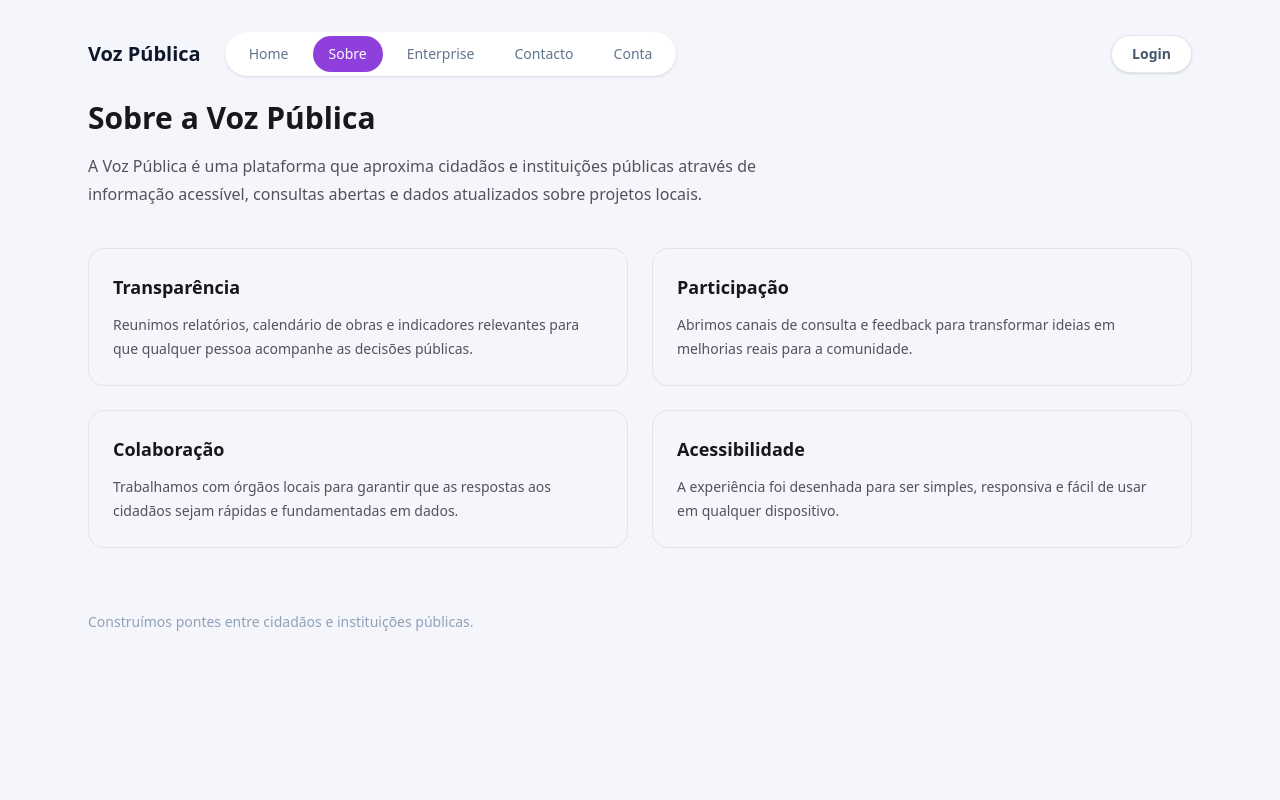
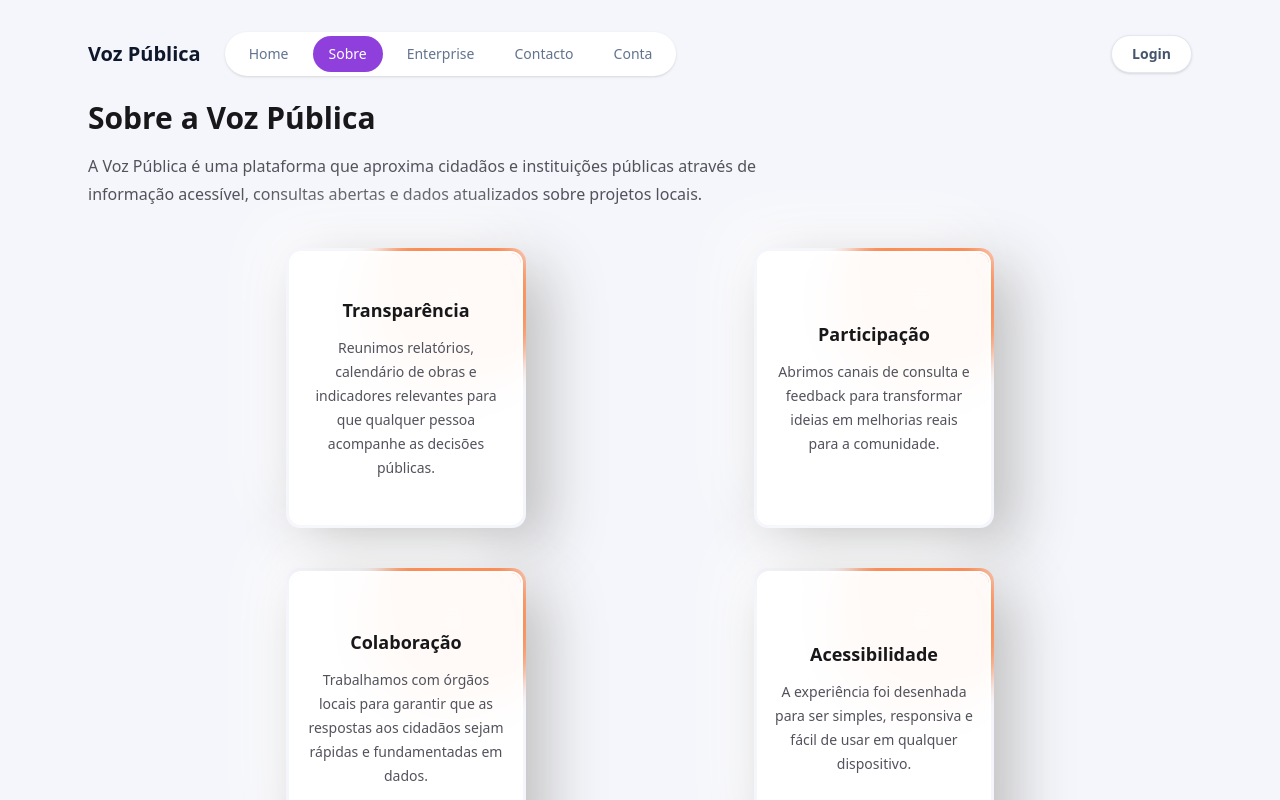
Before and after one commit to msantos51/vozpublica, a Next.js app: page /about in a window 1280 px wide. Shown: the top 800 px of the page. Built offline with nearby package versions, Linux system fonts and the light colour scheme.

Commit message:
center about cards layout

```diff
--- a/app/about/page.tsx
+++ b/app/about/page.tsx
@@ -14,38 +14,74 @@ export default function AboutPage() {
       </header>
 
       {/* Lista com pilares que explicam o funcionamento da plataforma. */}
-      <div className="grid gap-6 md:grid-cols-2">
-        <article className="rounded-2xl border border-zinc-200 p-6">
+      <div className="mx-auto grid max-w-4xl gap-8 md:grid-cols-2 md:gap-10">
+        <article className="card">
+          {/* Camada de fundo translúcida para realçar o conteúdo. */}
+          <div className="bg" />
+          {/* Elemento animado com gradiente que percorre o cartão. */}
+          <div className="blob" />
+          {/* Conteúdo textual acima das camadas decorativas. */}
+          <div className="card-content">
             {/* Pilar de transparência. */}
-          <h2 className="text-lg font-semibold text-zinc-900">Transparência</h2>
+            <h2 className="text-lg font-semibold text-zinc-900">
+              Transparência
+            </h2>
             <p className="mt-3 text-sm leading-6 text-zinc-600">
               Reunimos relatórios, calendário de obras e indicadores relevantes
               para que qualquer pessoa acompanhe as decisões públicas.
             </p>
+          </div>
         </article>
-        <article className="rounded-2xl border border-zinc-200 p-6">
+        <article className="card">
+          {/* Camada de fundo translúcida para realçar o conteúdo. */}
+          <div className="bg" />
+          {/* Elemento animado com gradiente que percorre o cartão. */}
+          <div className="blob" />
+          {/* Conteúdo textual acima das camadas decorativas. */}
+          <div className="card-content">
             {/* Pilar de participação. */}
-          <h2 className="text-lg font-semibold text-zinc-900">Participação</h2>
+            <h2 className="text-lg font-semibold text-zinc-900">
+              Participação
+            </h2>
             <p className="mt-3 text-sm leading-6 text-zinc-600">
               Abrimos canais de consulta e feedback para transformar ideias em
               melhorias reais para a comunidade.
             </p>
+          </div>
         </article>
-        <article className="rounded-2xl border border-zinc-200 p-6">
+        <article className="card">
+          {/* Camada de fundo translúcida para realçar o conteúdo. */}
+          <div className="bg" />
+          {/* Elemento animado com gradiente que percorre o cartão. */}
+          <div className="blob" />
+          {/* Conteúdo textual acima das camadas decorativas. */}
+          <div className="card-content">
             {/* Pilar de colaboração institucional. */}
-          <h2 className="text-lg font-semibold text-zinc-900">Colaboração</h2>
+            <h2 className="text-lg font-semibold text-zinc-900">
+              Colaboração
+            </h2>
             <p className="mt-3 text-sm leading-6 text-zinc-600">
               Trabalhamos com órgãos locais para garantir que as respostas aos
               cidadãos sejam rápidas e fundamentadas em dados.
             </p>
+          </div>
         </article>
-        <article className="rounded-2xl border border-zinc-200 p-6">
+        <article className="card">
+          {/* Camada de fundo translúcida para realçar o conteúdo. */}
+          <div className="bg" />
+          {/* Elemento animado com gradiente que percorre o cartão. */}
+          <div className="blob" />
+          {/* Conteúdo textual acima das camadas decorativas. */}
+          <div className="card-content">
             {/* Pilar de acessibilidade digital. */}
-          <h2 className="text-lg font-semibold text-zinc-900">Acessibilidade</h2>
+            <h2 className="text-lg font-semibold text-zinc-900">
+              Acessibilidade
+            </h2>
             <p className="mt-3 text-sm leading-6 text-zinc-600">
-            A experiência foi desenhada para ser simples, responsiva e fácil de
-            usar em qualquer dispositivo.
+              A experiência foi desenhada para ser simples, responsiva e fácil
+              de usar em qualquer dispositivo.
             </p>
+          </div>
         </article>
       </div>
     </section>
--- a/app/globals.css
+++ b/app/globals.css
@@ -39,3 +39,80 @@ body {
   color: var(--foreground);
   font-family: var(--font-sans);
 }
+
+/* Define o cartão principal com sombra e alinhamento central. */
+.card {
+  position: relative;
+  width: min(100%, 240px);
+  height: 280px;
+  border-radius: 14px;
+  z-index: 1;
+  overflow: hidden;
+  display: flex;
+  flex-direction: column;
+  align-items: center;
+  justify-content: center;
+  margin: 0 auto;
+  box-shadow: 20px 20px 60px #bebebe, -20px -20px 60px #ffffff;
+}
+
+/* Cria a camada translúcida com blur para o conteúdo do cartão. */
+.bg {
+  position: absolute;
+  top: 5px;
+  left: 5px;
+  width: calc(100% - 10px);
+  height: calc(100% - 10px);
+  z-index: 2;
+  background: rgba(255, 255, 255, 0.95);
+  backdrop-filter: blur(24px);
+  border-radius: 10px;
+  overflow: hidden;
+  outline: 2px solid #ffffff;
+}
+
+/* Define a bolha com gradiente laranja e animação contínua. */
+.blob {
+  position: absolute;
+  z-index: 1;
+  top: 50%;
+  left: 50%;
+  width: 170px;
+  height: 170px;
+  border-radius: 50%;
+  background: radial-gradient(circle, #ffc199 0%, #fa7637 70%);
+  opacity: 1;
+  filter: blur(12px);
+  animation: blob-bounce 5s infinite ease;
+}
+
+/* Garante que o conteúdo fica centrado e legível no topo das camadas. */
+.card-content {
+  position: relative;
+  z-index: 3;
+  padding: 0 20px;
+  text-align: center;
+}
+
+/* Controla o movimento da bolha para criar o efeito orbitado. */
+@keyframes blob-bounce {
+  0% {
+    transform: translate(-100%, -100%) translate3d(0, 0, 0);
+  }
+
+  25% {
+    transform: translate(-100%, -100%) translate3d(100%, 0, 0);
+  }
+
+  50% {
+    transform: translate(-100%, -100%) translate3d(100%, 100%, 0);
+  }
+
+  75% {
+    transform: translate(-100%, -100%) translate3d(0, 100%, 0);
+  }
+
+  100% {
+    transform: translate(-100%, -100%) translate3d(0, 0, 0);
+  }
+}
```
Lines whose indentation alone changed are shown as unchanged.
